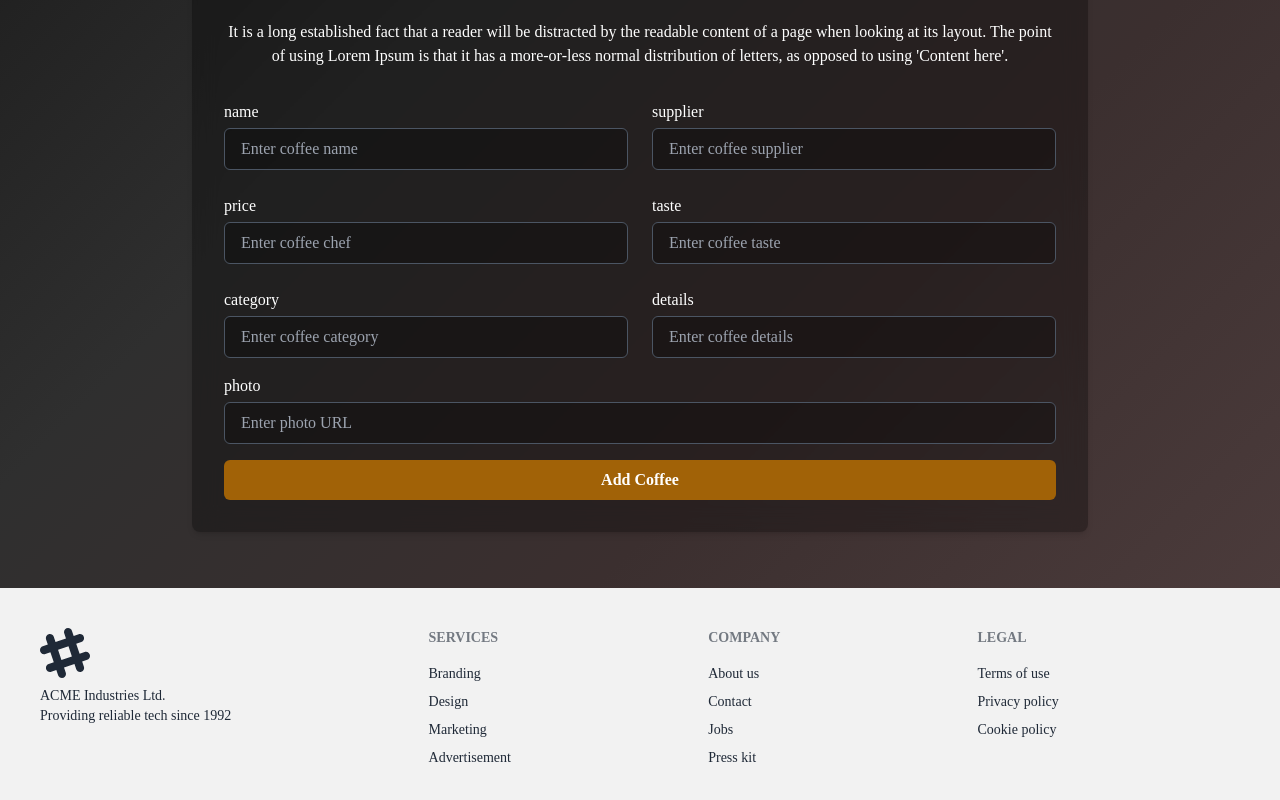
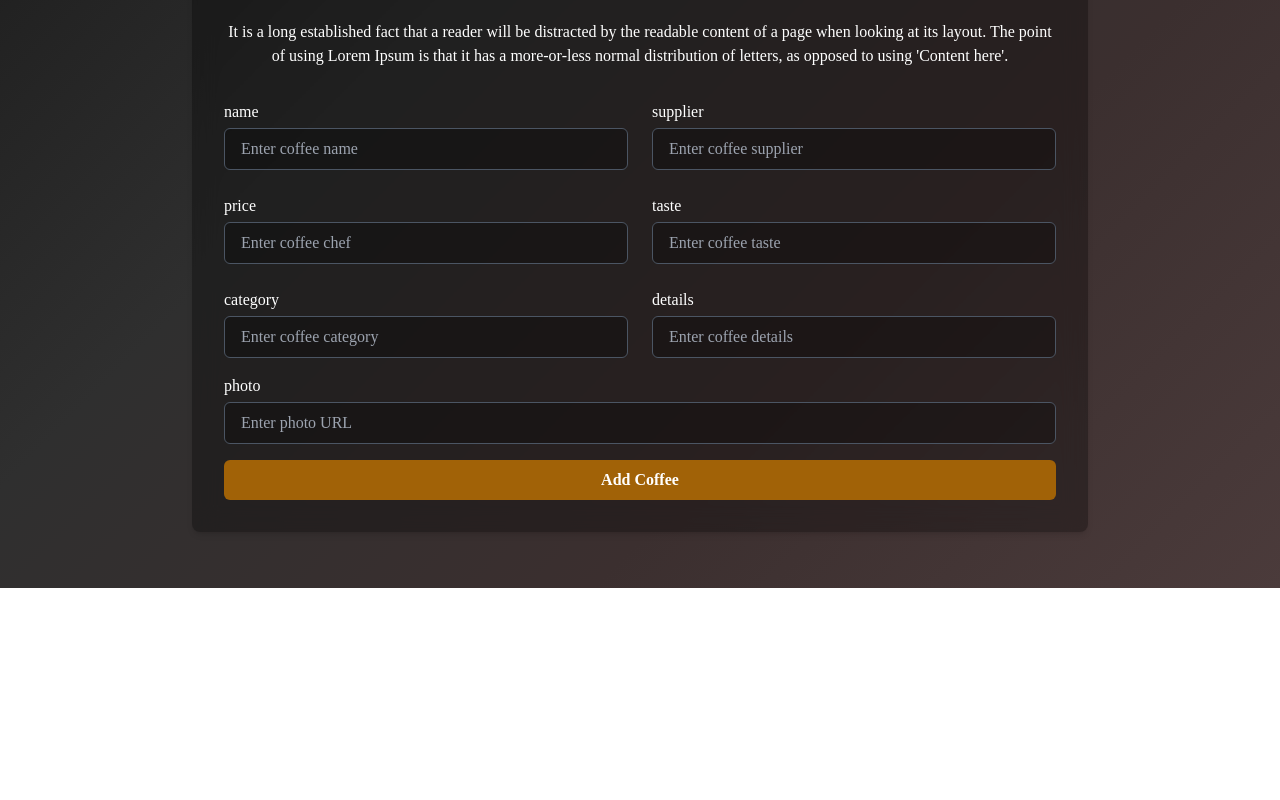
Before and after one commit to mahmud-reza-rafsun/coffee-store-emporium-client, a React (Vite) app: page /add-coffee in a window 1280 px wide. Shown: the part 220-1020 px from the top of the page. After the commit the page ends 808 px from the top, so only its background shows below. Built offline with nearby package versions, Linux system fonts and the light colour scheme; a web font is replaced by a local one.

Commit message:
added all features

```diff
--- a/src/Layout/Root.jsx
+++ b/src/Layout/Root.jsx
@@ -1,13 +1,12 @@
 import { Outlet } from "react-router-dom";
 import Navbar from "../components/Navbar/Navbar";
-import Footer from "../components/Footer/Footer";
 
 const Root = () => {
     return (
         <div>
             <Navbar />
             <Outlet />
-            <Footer />
+
         </div>
     )
 }
--- a/src/Pages/Home.jsx
+++ b/src/Pages/Home.jsx
@@ -1,11 +1,14 @@
 import { Link, useLoaderData } from "react-router-dom";
 import Banner from "../components/Banner/Banner";
+import Footer from "../components/Footer/Footer";
 import Menu from "../components/Menu/Menu";
 import CoffeeCard from "../components/CoffeeCard/CoffeeCard";
 import { BsCupHot } from "react-icons/bs";
+import { useState } from "react";
 
 const Home = () => {
     const coffeeData = useLoaderData();
+    const [coffees, setCoffees] = useState(coffeeData);
     return (
         <div >
             <div>
@@ -25,11 +28,12 @@ const Home = () => {
                     </div>
                     <div className="px-5 lg:px-0 grid grid-cols-1 md:grid-cols-2 gap-5">
                         {
-                            coffeeData.map((coffee) => <CoffeeCard key={coffee?._id} coffee={coffee} />)
+                            coffees.map((coffee) => <CoffeeCard key={coffee?._id} coffee={coffee} coffees={coffees} setCoffees={setCoffees} />)
                         }
                     </div>
                 </div>
             </div>
+            <Footer />
         </div>
     )
 }
--- a/src/components/Banner/Banner.jsx
+++ b/src/components/Banner/Banner.jsx
@@ -2,8 +2,8 @@ import { Link } from "react-router-dom";
 
 const Banner = () => {
     return (
-        <div className="bg-bg-img bg-cover bg-center min-h-screen w-full">
-            <div className="flex justify-end items-center min-h-screen px-4">
+        <div className="bg-bg-img bg-cover bg-center h-[60vh] lg:min-h-screen w-full">
+            <div className="flex justify-end items-center h-[70vh] lg:min-h-screen px-4">
                 <div className="text-center lg:text-left max-w-2xl">
                     <h2 className="text-3xl md:text-5xl font-bold mb-4 text-white">
                         Would you like a Cup of Delicious Coffee?
--- a/src/components/CoffeeDetails/CoffeeDetails.jsx
+++ b/src/components/CoffeeDetails/CoffeeDetails.jsx
@@ -5,7 +5,7 @@ const CoffeeDetails = () => {
     const coffeeDetails = useLoaderData();
     const { name, price, supplier, taste, category, details, photo } = coffeeDetails;
     return (
-        <div className="py-10 lg:py-14 mt-5 bg-coffee-dark" >
+        <div className="py-10 lg:py-14 mt-7 bg-coffee-dark" >
             <div className="p-5 ml-5 lg:ml-10 text-white">
                 <Link to="/" className="mt-4 lg:mt-0 flex items-center border w-fit p-2 rounded-md  duration-300 border-none hover:bg-yellow-800 gap-3">
                     <IoArrowBackOutline />
--- a/src/components/Footer/Footer.jsx
+++ b/src/components/Footer/Footer.jsx
@@ -1,45 +1,82 @@
+import { FaInstagram, FaLinkedin, FaPinterest, FaTwitter } from "react-icons/fa";
+import FooterLogo from "../../assets/images/more/logo1.png"
 const Footer = () => {
     return (
-        <footer className="footer bg-base-200 text-base-content p-10">
-            <aside>
-                <svg
-                    width="50"
-                    height="50"
-                    viewBox="0 0 24 24"
-                    xmlns="http://www.w3.org/2000/svg"
-                    fillRule="evenodd"
-                    clipRule="evenodd"
-                    className="fill-current">
-                    <path
-                        d="M22.672 15.226l-2.432.811.841 2.515c.33 1.019-.209 2.127-1.23 2.456-1.15.325-2.148-.321-2.463-1.226l-.84-2.518-5.013 1.677.84 2.517c.391 1.203-.434 2.542-1.831 2.542-.88 0-1.601-.564-1.86-1.314l-.842-2.516-2.431.809c-1.135.328-2.145-.317-2.463-1.229-.329-1.018.211-2.127 1.231-2.456l2.432-.809-1.621-4.823-2.432.808c-1.355.384-2.558-.59-2.558-1.839 0-.817.509-1.582 1.327-1.846l2.433-.809-.842-2.515c-.33-1.02.211-2.129 1.232-2.458 1.02-.329 2.13.209 2.461 1.229l.842 2.515 5.011-1.677-.839-2.517c-.403-1.238.484-2.553 1.843-2.553.819 0 1.585.509 1.85 1.326l.841 2.517 2.431-.81c1.02-.33 2.131.211 2.461 1.229.332 1.018-.21 2.126-1.23 2.456l-2.433.809 1.622 4.823 2.433-.809c1.242-.401 2.557.484 2.557 1.838 0 .819-.51 1.583-1.328 1.847m-8.992-6.428l-5.01 1.675 1.619 4.828 5.011-1.674-1.62-4.829z"></path>
-                </svg>
-                <p>
-                    ACME Industries Ltd.
-                    <br />
-                    Providing reliable tech since 1992
-                </p>
-            </aside>
-            <nav>
-                <h6 className="footer-title">Services</h6>
-                <a className="link link-hover">Branding</a>
-                <a className="link link-hover">Design</a>
-                <a className="link link-hover">Marketing</a>
-                <a className="link link-hover">Advertisement</a>
-            </nav>
-            <nav>
-                <h6 className="footer-title">Company</h6>
-                <a className="link link-hover">About us</a>
-                <a className="link link-hover">Contact</a>
-                <a className="link link-hover">Jobs</a>
-                <a className="link link-hover">Press kit</a>
-            </nav>
-            <nav>
-                <h6 className="footer-title">Legal</h6>
-                <a className="link link-hover">Terms of use</a>
-                <a className="link link-hover">Privacy policy</a>
-                <a className="link link-hover">Cookie policy</a>
-            </nav>
-        </footer>
+        <div>
+            <div className="min-h-screen flex items-center justify-center bg-footer-dark">
+                <div className="backdrop-blur-md bg-black/30 border text-white border-white/10 shadow-lg rounded-lg p-8 flex flex-col md:flex-row w-full max-w-4xl">
+                    <div className="md:w-1/2 p-0 lg:p-4">
+                        <div className="mb-4 flex justify-center lg:justify-start">
+                            <img
+                                src={FooterLogo}
+                                alt="Espresso Emporium Logo"
+                                className="w-20 h-20"
+                            />
+                        </div>
+                        <h1 className="text-4xl font-bold mb-4">Coffee Emporium</h1>
+                        <p className="mb-6">
+                            Always ready to be your friend. Come & Contact with us to share your memorable moments, to share with your best companion.
+                        </p>
+                        <div className="flex space-x-4 mb-6">
+                            <a href="#">
+                                <span className="text-2xl"><FaPinterest /></span>
+                            </a>
+                            <a href="#">
+                                <span className="text-2xl"><FaTwitter /></span>
+                            </a>
+                            <a href="#">
+                                <span className="text-2xl"><FaLinkedin /></span>
+                            </a>
+                            <a href="#">
+                                <span className="text-2xl"><FaInstagram /></span>
+                            </a>
+                        </div>
+                        <h2 className="text-2xl font-bold mb-4">Get In Touch</h2>
+                        <div className="space-y-2">
+                            <p>📞 +88 01633 233 333</p>
+                            <p>📧 emporium@coffee.com</p>
+                            <p>📍 72, Wall Street, King Road, Dhaka</p>
+                        </div>
+                    </div>
+                    <div className="md:w-1/2 p-0 lg:p-4 mt-8 lg:mt-0">
+                        <h2 className="text-2xl font-bold mb-4">Connect with Us</h2>
+                        <form className="space-y-4">
+                            <div>
+                                <label className="block mb-1 font-medium">Name</label>
+                                <input
+                                    type="text"
+                                    name="name"
+                                    placeholder="Enter your name"
+                                    className="w-full px-4 py-2 border bg-black/30 border-gray-600 rounded-md focus:outline-none focus:ring focus:border-blue-300"
+                                />
+                            </div>
+                            <div>
+                                <label className="block mb-1 font-medium">Email</label>
+                                <input
+                                    type="text"
+                                    name="photo"
+                                    placeholder="Enter your email"
+                                    className="w-full px-4 py-2 border bg-black/30 border-gray-600 rounded-md focus:outline-none focus:ring focus:border-blue-300"
+                                />
+                            </div>
+                            <div>
+                                <label className="block mb-1 font-medium">Message</label>
+                                <textarea className="w-full px-4 py-2 border bg-black/30 border-gray-600 rounded-md focus:outline-none focus:ring focus:border-blue-300" placeholder="Message"></textarea>
+                            </div>
+                            <button
+                                type="submit"
+                                className="w-full mt-4 bg-yellow-700 hover:bg-yellow-800 text-white font-semibold py-2 px-4 rounded-md transition duration-300"
+                            >
+                                Send Message
+                            </button>
+                        </form>
+                    </div>
+                </div>
+            </div>
+            <div className="text-center bg-footer-dark text-white py-3">
+                <span className="text-md">Copyright Coffee Emporium ! All Rights Reserved</span>
+            </div>
+        </div>
     )
 }
 
--- a/tailwind.config.js
+++ b/tailwind.config.js
@@ -6,7 +6,9 @@ export default {
       backgroundImage: {
         'bg-img': "url(/src/assets/images/more/3.png)",
         'nav-img': "url(/src/assets/images/more/15.jpg)",
+        'footer-bg': "url(/src/assets/images/more/24.jpg)",
         'coffee-dark': 'linear-gradient(135deg, #1c1c1c, #2f2f2f, #3b2f2f, #4b3b3b)',
+        'footer-dark': 'linear-gradient(135deg, #1a1313, #2a1c1c, #3a2a2a, #4a3838)',
       }
     },
   },
```
Also changed, not shown: src/components/CoffeeCard/CoffeeCard.jsx (+11 -12 lines).
